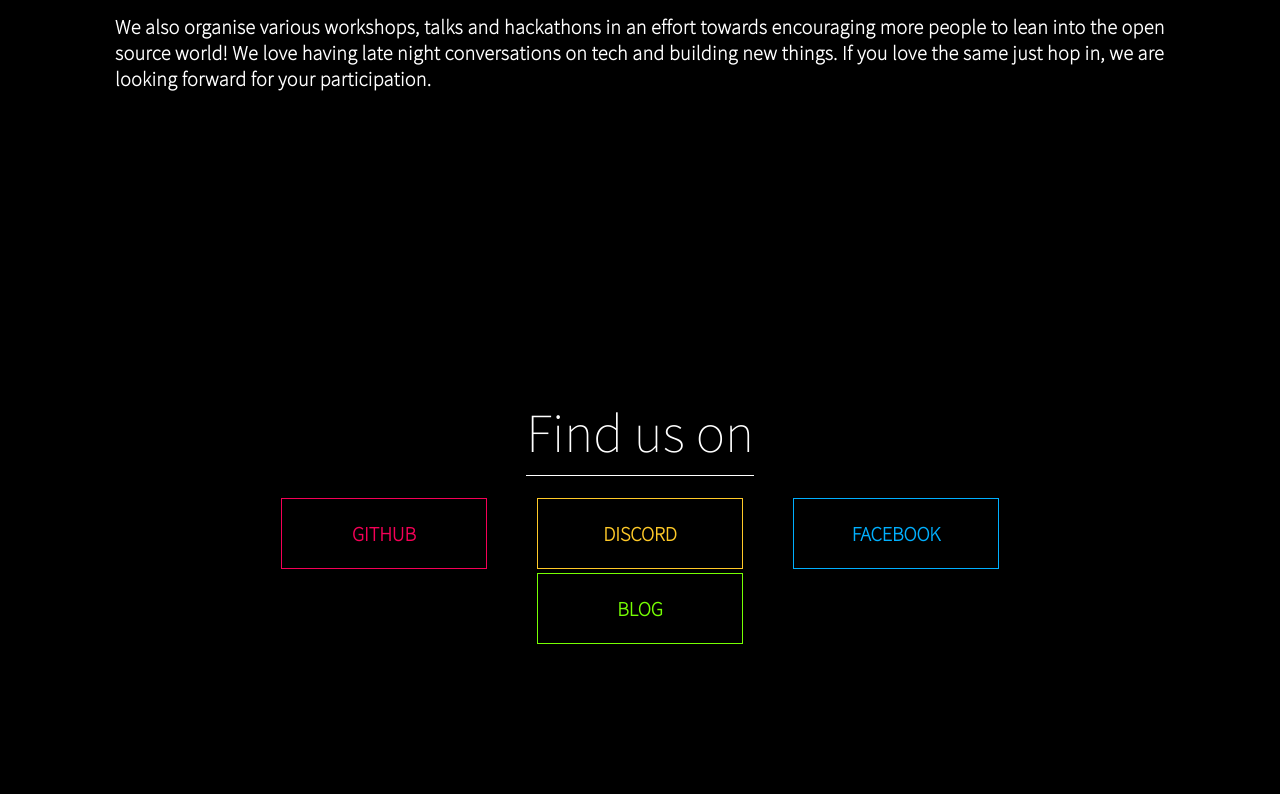
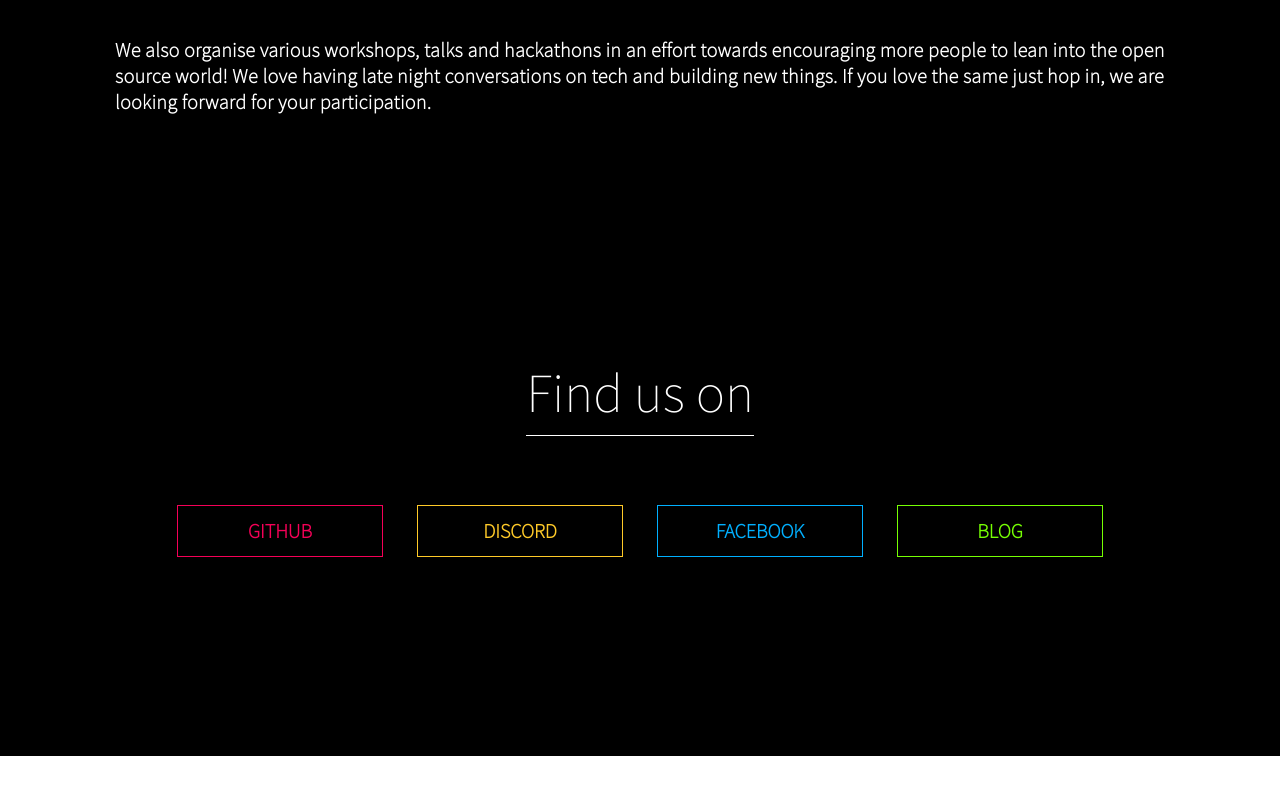
Before and after one commit to osdc/osdc.github.io, a Gatsby site: page / in a window 1280 px wide. Shown: the part 1274-2068 px from the top of the page. After the commit the page ends 2030 px from the top, so only its background shows below. Built offline with nearby package versions, Linux system fonts and the light colour scheme; Gatsby itself is replaced by a stand-in of ours.

Commit message:
fix minor bugs

```diff
--- a/src/pages/index.js
+++ b/src/pages/index.js
@@ -249,6 +249,7 @@ const Aboutheading = styled.span`
   font-size: 55px;
   border-bottom: 1px solid white;
   padding-bottom: 7px;
+  margin-bottom: 45px;
 `;
 
 const Abouttext = styled.p`
@@ -266,10 +267,14 @@ const ContactSection = styled.div`
   flex-direction: column;
   justify-content: flex-start;
   align-items: center;
-  padding-top: 40px;
+  padding-top: 0px;
   background-color: black;
   color: white;
   font-family: 'Assistant', sans-serif;
+
+  @media (max-width: 420px) {
+    padding-top: 40px;
+  }
 `;
 
 const FindHead = styled.div`
@@ -280,7 +285,7 @@ const FindHead = styled.div`
 
 const IconsContainer = styled.div`
   min-height: 150px;
-  width: 60%;
+  width: 75%;
   margin-top: 20px;
   display: flex;
   justify-content: space-around;
@@ -289,7 +294,6 @@ const IconsContainer = styled.div`
 `;
 
 const GithubLink = styled.div`
-  height: 45px;
   width: 180px;
   border: 1px solid #f50057;
   display: flex;
@@ -303,7 +307,7 @@ const GithubLink = styled.div`
   transition: all 180ms ease-in-out;
 
   &:hover {
-    box-shadow: inset 180px 0px 0 0 #f50057;
+    box-shadow: inset 210px 0px 0 0 #f50057;
     cursor: pointer;
     color: black;
   }
@@ -314,7 +318,6 @@ const GithubLink = styled.div`
 `;
 
 const DiscordLink = styled.div`
-  height: 45px;
   width: 180px;
   border: 1px solid #ffca28;
   display: flex;
@@ -328,7 +331,7 @@ const DiscordLink = styled.div`
   transition: all 180ms ease-in-out;
 
   &:hover {
-    box-shadow: inset 180px 0px 0 0 #ffca28;
+    box-shadow: inset 210px 0px 0 0 #ffca28;
     cursor: pointer;
     color: black;
   }
@@ -339,7 +342,6 @@ const DiscordLink = styled.div`
 `;
 
 const FacebookLink = styled.div`
-  height: 45px;
   width: 180px;
   border: 1px solid #76ff03;
   display: flex;
@@ -353,7 +355,7 @@ const FacebookLink = styled.div`
   transition: all 180ms ease-in-out;
 
   &:hover {
-    box-shadow: inset 180px 0px 0 0 #76ff03;
+    box-shadow: inset 210px 0px 0 0 #76ff03;
     cursor: pointer;
     color: black;
   }
@@ -364,7 +366,6 @@ const FacebookLink = styled.div`
 `;
 
 const TwitterLink = styled.div`
-  height: 45px;
   width: 180px;
   border: 1px solid #00b0ff;
   display: flex;
@@ -378,7 +379,7 @@ const TwitterLink = styled.div`
   transition: all 180ms ease-in-out;
 
   &:hover {
-    box-shadow: inset 180px 0px 0 0 #00b0ff;
+    box-shadow: inset 210px 0px 0 0 #00b0ff;
     cursor: pointer;
     color: black;
   }
```
